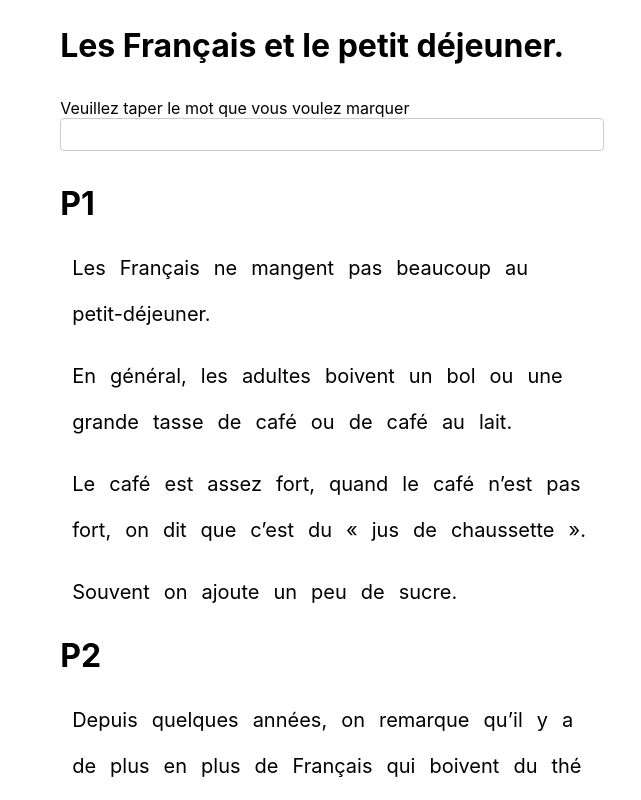
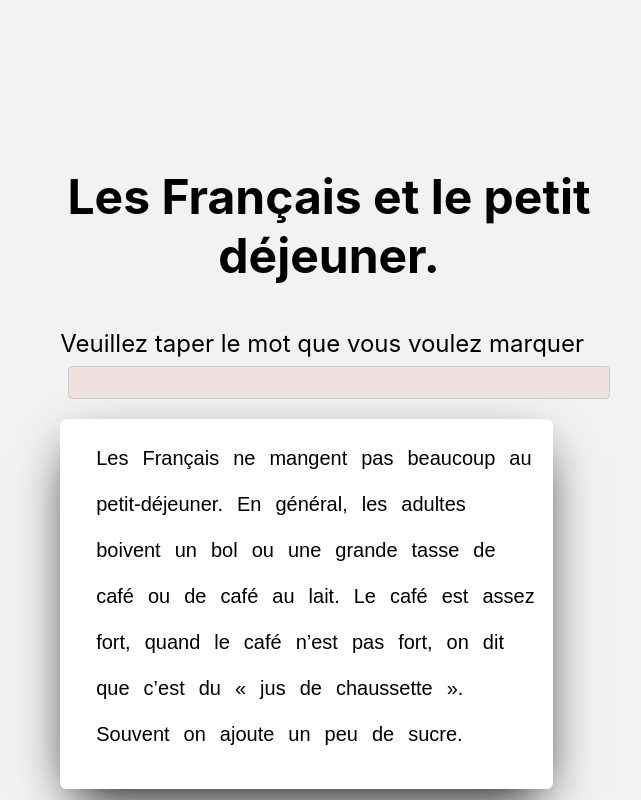
Before and after one commit to Pham-VN/app-vocab, a React (Create React App) app: page / in a window 1280 px wide. Shown: the top 800 px of the page, without its empty margins (311-952 px from the left). Built offline with nearby package versions, Linux system fonts and the light colour scheme.

Commit message:
ajouter css

```diff
--- a/src/test_list_word-react.js
+++ b/src/test_list_word-react.js
@@ -15,9 +15,11 @@ function CreateSpan() {
 
     const DisplayParagraphe = ({paragraphe}) => {
         return (
+            <div className='displayParagraphe'>
+                {
             paragraphe.map((sentence,index) =>
-            <p>
-                <span key={index}  id={'s'+index} className='sentence'>
+            // <p>
+                <span   key={index} id={'s'+index} className='sentence'>
 
                     {sentence.words.map((word,index) =>
 
@@ -33,14 +35,18 @@ function CreateSpan() {
                     </span>
                     )}
                 </span>
-            </p>
-        ))
+            // </p>
+        )
+        }
+        </div>
+
+        )
     }
 
-
+console.log(listParagraphe1)
     return (
         <div className="span-word">
-            <h1>Les Français et le petit déjeuner.</h1>
+            <h1 className='titleArticle'>Les Français et le petit déjeuner.</h1>
             <Input
             type = 'text'
             label ="Veuillez taper le mot que vous voulez marquer"
@@ -48,7 +54,6 @@ function CreateSpan() {
             onChange = {(event) => handleChange(event)}
             />
 
-            <h1>P1</h1>
 
             <DisplayParagraphe
 
@@ -56,7 +61,6 @@ function CreateSpan() {
 
             </DisplayParagraphe>
 
-            <h1>P2</h1>
 
             <DisplayParagraphe
 
@@ -64,35 +68,30 @@ function CreateSpan() {
 
             </DisplayParagraphe>
 
-            <h1>P3</h1>
 
             <DisplayParagraphe
 
             paragraphe={listParagraphe3}>
 
             </DisplayParagraphe>
-            <h1>P4</h1>
 
             <DisplayParagraphe
 
             paragraphe={listParagraphe4}>
 
             </DisplayParagraphe>
-            <h1>P5</h1>
 
             <DisplayParagraphe
 
             paragraphe={listParagraphe5}>
 
             </DisplayParagraphe>
-            <h1>P6</h1>
 
             <DisplayParagraphe
 
             paragraphe={listParagraphe6}>
 
             </DisplayParagraphe>
-             <h1>P7</h1>
 
             <DisplayParagraphe
 
--- a/src/test_list_words.css
+++ b/src/test_list_words.css
@@ -3,49 +3,59 @@
     margin: 2% 29%;
 }
 .sentence-item {
-    /* margin-left: 10px;
-    font-size: 22px;
-    font-family:  sans-serif;
-    width: 20%; */
     margin-left: 10px;
-    /* color: var(--grey-ink04); */
-    /* border-radius: .25rem; */
-    /* padding: 2px 1px; */
-    /* -webkit-user-select: text; */
-    /* -moz-user-select: text; */
-    /* -ms-user-select: text; */
-    /* user-select: text; */
-    /* border-width: 0px; */
-    /* border-style: solid; */
-    /* border-color: rgba(0,0,0,0); */
-    /* cursor: pointer; */
     display: inline-flex;
-    /* line-height: 1; */
-    /* position: relative; */
-    /* z-index: 1; */
-    /* align-items: baseline; */
 }
 
 .sentence-item {
-    /* width: 300px; */
-    /* border: 1px solid rgb(119, 72, 28); */
     padding: 2px;
-    /* margin: 20px; */
     cursor: pointer;
     position: relative;
 }
 
 .sentence{
-    /* width: 107%; */
     font-size: 20px;
-    /* white-space: inherit; */
     line-height: 2.1;
-    /* margin-right:  5rem; */
-    /* position: relative; */
-
 }
 
 span {
   font-style: inherit;
   font-weight: inherit;
 }
+
+body {
+    background-color: rgb(242, 242, 242);
+    padding-top: 8.4rem;
+    padding-bottom: 7.2rem;
+}
+
+
+/* Paragraphe */
+.displayParagraphe {
+    font-family: Arial, Helvetica, sans-serif ;
+    margin-bottom: 3rem;
+    line-height: 1.5rem;
+	width: 85%;
+    background-color: white;
+    border-radius: 0.40rem;
+    box-shadow: 0 20px 50px -14px;
+    padding: 16px 12px 32px 24px;
+    font-size: 1rem;
+}
+/*title Article*/
+.titleArticle {
+    text-align:center;
+    font-size:3rem;
+}
+label {
+    font-size: 1.5rem;
+}
+input {
+    margin: 0.5rem;
+    padding: 1.5rem 2rem;
+    border-radius: 1rem;
+    background-color: rgb(240, 225, 225);
+    border: black;
+    display: block;
+    transition: all 0.3s;
+}
```
